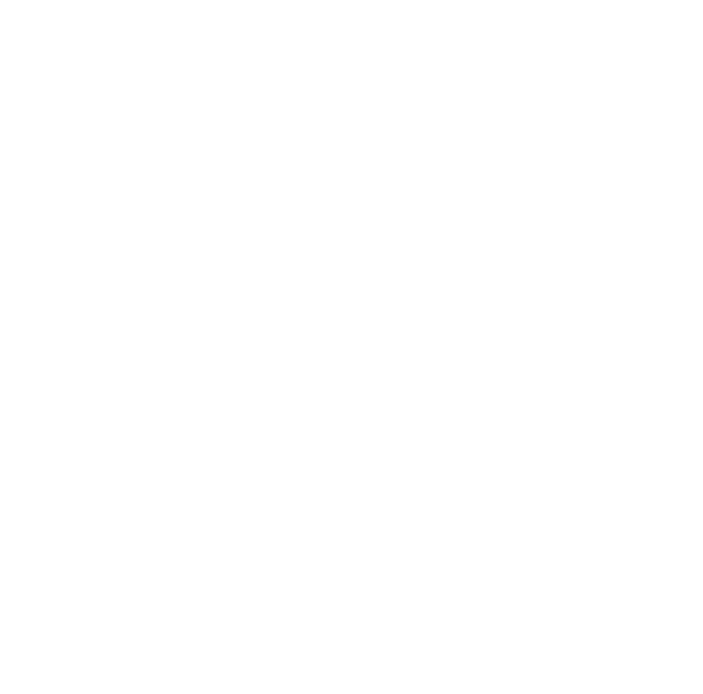
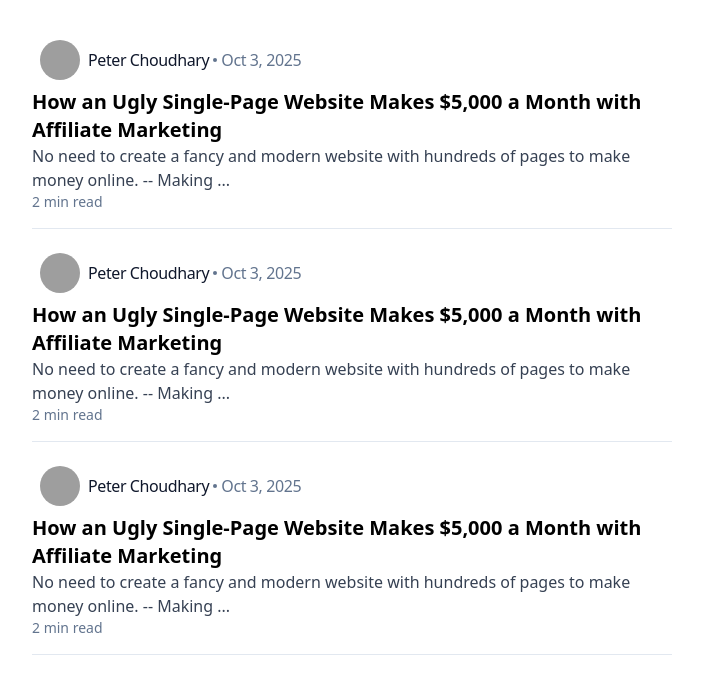
Before and after one commit to Pravin-Choudhary/Medium-Blog, a React (Vite) app in the folder frontend/: page /blogs in a window 1280 px wide. Before the commit this address had no page. Shown: the top 694 px of the page, without its empty margins (288-991 px from the left). Built offline with nearby package versions, Linux system fonts and the light colour scheme; grey boxes are pictures that could not be loaded.

Commit message:
Added Static Blog Page

```diff
--- a/frontend/src/App.tsx
+++ b/frontend/src/App.tsx
@@ -1,8 +1,9 @@
 import { BrowserRouter , Route , Routes } from 'react-router-dom'
-import { Blogs } from './pages/Blog'
+import { Blog } from './pages/Blog'
 import { Signup } from './pages/Signup'
 import { Signin } from './pages/Signin'
 import './App.css'
+import { Blogs } from './pages/Blogs'
 
 function App() {
 
@@ -12,7 +13,8 @@
           <Routes>
                   <Route path='/signup' element={<Signup/>}/>
                   <Route path='/signin' element={<Signin/>}/>
-                  <Route path='/blog/:id' element={<Blogs/>}/>
+                  <Route path='blogs' element={<Blogs/>} />
+                  <Route path='/blog/:id' element={<Blog/>}/>
           </Routes>
       </BrowserRouter>
     </>
--- /dev/null
+++ b/frontend/src/components/BlogCard.tsx
@@ -0,0 +1,59 @@
+
+interface BlogCardType {
+    authorName : string;
+    title : string;
+    content : string;
+    publishedDate : string;
+}
+
+export const BlogCard = ({
+    authorName,
+    title,
+    content,
+    publishedDate,
+} : BlogCardType) => {
+
+    return <div className="border-b-1 border-slate-200 pb-4 my-2">
+       <div className="flex  max-w-3/4 sm:max-w-2/3 md:max-w-1/2 w-fit justify-between items-center p-1">
+             <div className="flex flex-col justify-center" >
+                <Avatar/>
+            </div>
+            <div className="flex space-x-1 tracking-tight  p-1">
+                <div className="flex font-normal text-slate-900 justify-center flex-col text-base ">
+                    {authorName}
+                </div>
+                <div className="flex flex-col justify-center ">
+                    <Circle/>
+                </div>
+                <div className="flex font-normal text-slate-500 justify-center flex-col text-sm md:text-base ">
+                    {publishedDate}
+                </div>
+            </div>
+       </div>
+
+        <div className="text-xl font-bold">
+                {title}
+        </div>
+
+        <div className="text-base font-normal text-gray-700">
+            {content.length >= 100 ? content.slice(0,100) + "..." : content}
+        </div>
+
+        <div className="font-light text-slate-500 text-sm">
+           {`${Math.ceil(content.length / 100)} min read`}
+        </div>
+
+    </div>
+}
+
+function Avatar() {
+    return  <img
+    src="https://docs.material-tailwind.com/img/face-2.jpg"
+    alt="avatar"
+    className="relative inline-block h-8 w-8 md:h-10 md:w-10 !rounded-full  object-cover object-center m-1"
+  />
+}
+
+function Circle() {
+    return <div className="rounded-full bg-slate-500 h-1 w-1 "></div>
+}
--- a/frontend/src/pages/Blog.tsx
+++ b/frontend/src/pages/Blog.tsx
@@ -1,5 +1,5 @@
 
-export const Blogs = () => {
+export const Blog = () => {
     return <>
             blog
     </>
--- /dev/null
+++ b/frontend/src/pages/Blogs.tsx
@@ -0,0 +1,30 @@
+import { BlogCard } from "../components/BlogCard"
+
+export const Blogs = () => {
+    return <div className="flex justify-center">
+              <div className="p-4 max-w-2xl my-2 flex flex-col justify-center">
+
+                <BlogCard
+                authorName = {"Peter Choudhary"}
+                title = {"How an Ugly Single-Page Website Makes $5,000 a Month with Affiliate Marketing"}
+                content = {"No need to create a fancy and modern website with hundreds of pages to make money online. -- Making money online is the dream for man"}
+                publishedDate = {"Oct 3, 2025"}
+                />
+
+                 <BlogCard
+                authorName = {"Peter Choudhary"}
+                title = {"How an Ugly Single-Page Website Makes $5,000 a Month with Affiliate Marketing"}
+                content = {"No need to create a fancy and modern website with hundreds of pages to make money online. -- Making money online is the dream for man"}
+                publishedDate = {"Oct 3, 2025"}
+                />
+
+                <BlogCard
+                authorName = {"Peter Choudhary"}
+                title = {"How an Ugly Single-Page Website Makes $5,000 a Month with Affiliate Marketing"}
+                content = {"No need to create a fancy and modern website with hundreds of pages to make money online. -- Making money online is the dream for man"}
+                publishedDate = {"Oct 3, 2025"}
+                />
+            </div>
+    </div>
+
+}
```
